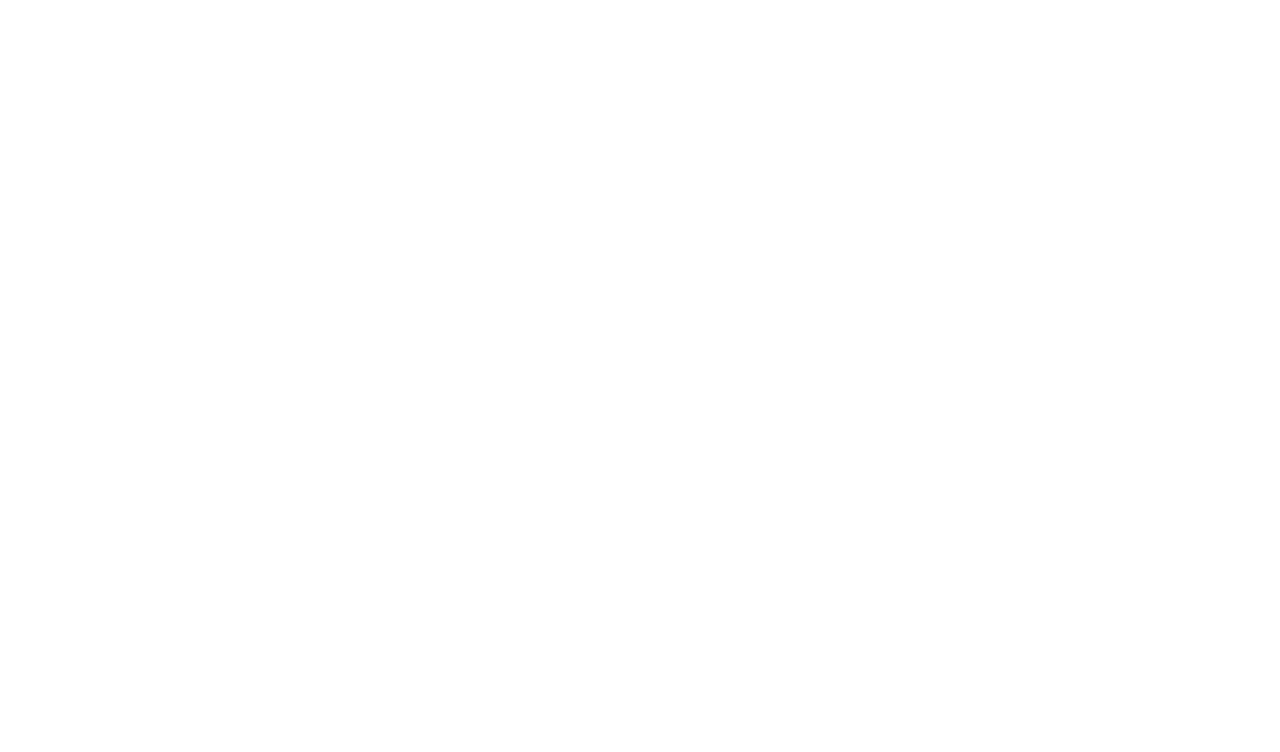
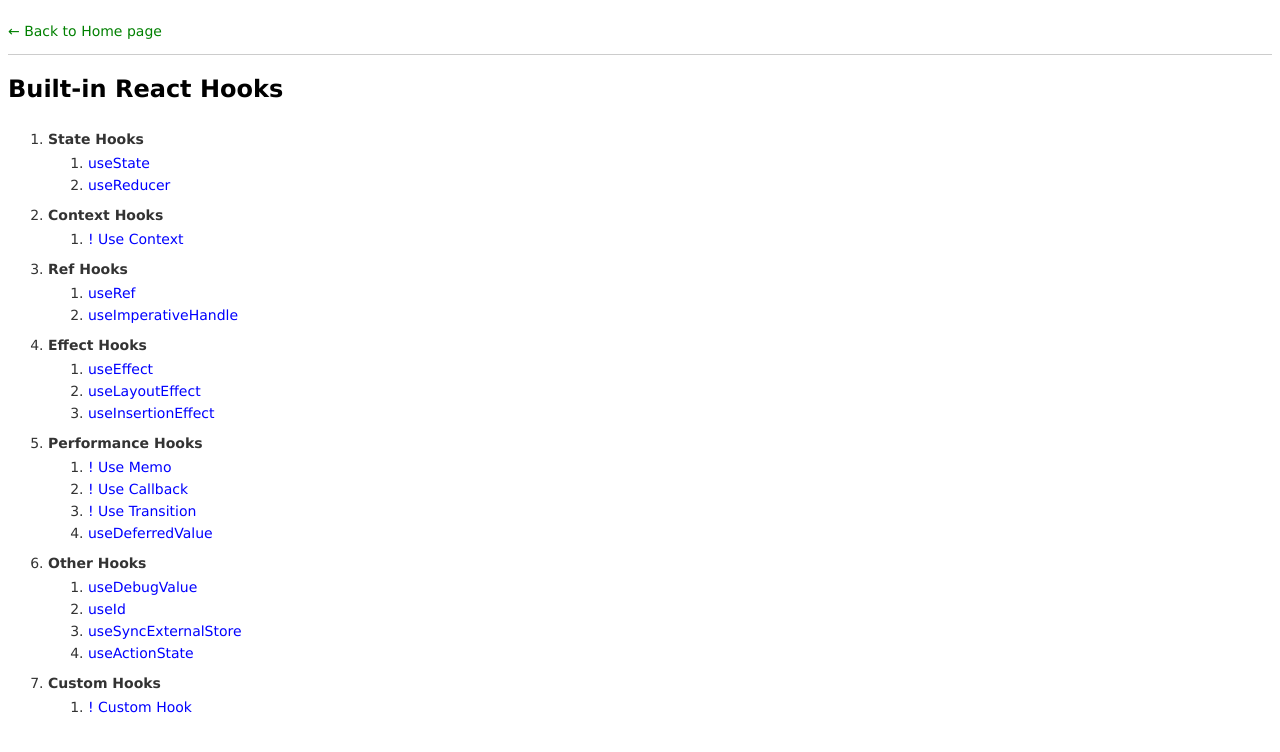
Before and after one commit to rajaovi/react-concepts, a React (Vite) app in the folder concepts/: page /hooks in a window 1280 px wide. Before the commit this address had no page. Shown: the top 752 px of the page. Built offline with nearby package versions, Linux system fonts and the light colour scheme.

Commit message:
Modifying Header for Back to page

```diff
--- a/concepts/src/App.css
+++ b/concepts/src/App.css
@@ -3,7 +3,7 @@
   flex-direction: column;
   align-items: center;
 }
-.homeNav li {
+li {
   padding: 3px 0;
   list-style: decimal;
 }
--- a/concepts/src/components/backToHome/index.jsx
+++ b/concepts/src/components/backToHome/index.jsx
@@ -1,11 +1,11 @@
 import React from "react";
 import { Link } from "react-router-dom";
 
-const BackToHome = () => {
+const BackToHome = ({ page, toPage }) => {
   return (
     <>
-      <Link className="backToHome" to="/">
-        &larr; Back to Home
+      <Link className="backToHome" to={toPage}>
+        &larr; Back to {page} page
       </Link>
     </>
   );
--- a/concepts/src/components/header/index.jsx
+++ b/concepts/src/components/header/index.jsx
@@ -2,10 +2,10 @@ import React from "react";
 import BackToHome from "../backToHome";
 import Title from "../title";
 
-const Header = ({ title }) => {
+const Header = ({ title, page = "Home", toPage = "/" }) => {
   return (
     <header>
-      <BackToHome />
+      <BackToHome page={page} toPage={toPage} />
       <Title title={title} />
     </header>
   );
--- a/concepts/src/pages/home/index.jsx
+++ b/concepts/src/pages/home/index.jsx
@@ -15,10 +15,10 @@ const Home = () => {
             <Link to="/portals">React Portals</Link>
           </li>
           <li>
-            <Link to="/lazysuspense">Lazy Suspense</Link>
+            <Link to="/lazysuspense">Lazy & Suspense</Link>
           </li>
           <li>
-            <Hooks />
+            <Link to="/hooks">Built-in React Hooks</Link>
           </li>
         </ul>
       </nav>
--- a/concepts/src/pages/hooks/customHook/index.jsx
+++ b/concepts/src/pages/hooks/customHook/index.jsx
@@ -1,7 +1,6 @@
-import React from 'react';
-import BackToHome from "../../../components/backToHome";
-import useFetch from './useFetch';
-import Title from "../../../components/title";
+import React from "react";
+import useFetch from "./useFetch";
+import Header from "../../../components/header";
 
 export default function CustomHook() {
   const { data, loading, error } = useFetch(
@@ -15,8 +14,7 @@ export default function CustomHook() {
 
   return (
     <>
-      <BackToHome />
-      <Title title="Custom Hook" />
+      <Header title="Custom Hook" page="Hooks" toPage="/hooks" />
       <div>
         {data.map((item) => (
           <p key={item.id}>{item.title}</p>
--- a/concepts/src/pages/hooks/index.jsx
+++ b/concepts/src/pages/hooks/index.jsx
@@ -1,10 +1,11 @@
 import React from "react";
 import { Link } from "react-router-dom";
+import Header from "../../components/header";
 
 export const Hooks = () => {
   return (
     <>
-      <p>Built-in React Hooks</p>
+      <Header title="Built-in React Hooks" />
       <ul>
         <li>
           <h5>State Hooks</h5>
--- a/concepts/src/pages/hooks/useCallback/index.jsx
+++ b/concepts/src/pages/hooks/useCallback/index.jsx
@@ -1,8 +1,7 @@
 import React, { useCallback, useState } from "react";
-import BackToHome from "../../../components/backToHome";
 import Product from "./product";
 import "./index.css";
-import Title from "../../../components/title";
+import Header from "../../../components/header";
 
 const UseCallBack = () => {
   console.log("useCallBack component rendered");
@@ -22,8 +21,7 @@ const UseCallBack = () => {
 
   return (
     <>
-      <BackToHome />
-      <Title title="useCallback" />
+      <Header title="useCallBack" page="Hooks" toPage="/hooks" />
       <div className="useCallBack">
         <h3>Count: {count}</h3>
         <button onClick={() => setCount(count + 1)}>Increment</button>
--- a/concepts/src/pages/hooks/useContext/index.jsx
+++ b/concepts/src/pages/hooks/useContext/index.jsx
@@ -1,17 +1,15 @@
 import React from "react";
+import Header from "../../../components/header";
 import FunctionComponent from "./functionComponent";
-import BackToHome from "../../../components/backToHome";
 import ThemeProvider from "./themeContext";
 import PropDrilling from "./propDrilling";
 import AvoidPropDrilling from "./avoidPropDrilling";
 import "./index.css";
-import Title from "../../../components/title";
 
 const UseContext = () => {
   return (
     <>
-      <BackToHome />
-      <Title title="Use Context" />
+      <Header title="useContext" page="Hooks" toPage="/hooks" />
       <ThemeProvider>
         <FunctionComponent />
         <>
--- a/concepts/src/pages/hooks/useMemo/index.jsx
+++ b/concepts/src/pages/hooks/useMemo/index.jsx
@@ -1,6 +1,5 @@
 import React, { useState, useMemo, useEffect } from 'react'
-import BackToHome from '../../../components/backToHome';
-import Title from "../../../components/title";
+import Header from "../../../components/header";
 
 export default function UseMemo() {
   const [number, setNumber] = useState(0);
@@ -23,8 +22,7 @@ export default function UseMemo() {
 
   return (
     <>
-      <BackToHome />
-      <Title title="Use Memo" />
+      <Header title="useMemo" page="Hooks" toPage="/hooks" />
       <h4>useMemo</h4>
       <input
         type="number"
--- a/concepts/src/pages/hooks/useReducer/index.jsx
+++ b/concepts/src/pages/hooks/useReducer/index.jsx
@@ -1,6 +1,5 @@
 import React, { useReducer, useEffect } from "react";
-import BackToHome from "../../../components/backToHome";
-import Title from "../../../components/title";
+import Header from "../../../components/header";
 
 const initialState = {
   time: 0,
@@ -41,8 +40,7 @@ const UseReducer = () => {
 
   return (
     <div>
-      <BackToHome />
-      <Title title="UseReducer" />
+      <Header title="useReducer" page="Hooks" toPage="/hooks" />
       <p>{state.time}s</p>
       <div>
         <button onClick={() => dispatch({ type: "start" })}>Start</button>
--- a/concepts/src/pages/hooks/useTransition/index.jsx
+++ b/concepts/src/pages/hooks/useTransition/index.jsx
@@ -1,6 +1,5 @@
 import React, { useState, useTransition } from "react";
-import BackToHome from "../../../components/backToHome";
-import Title from "../../../components/title";
+import Header from "../../../components/header";
 
 const defaultList = [1, 2, 3, 4, 5, 6];
 const listSize = 10000;
@@ -24,8 +23,7 @@ const UseTransition = () => {
 
   return (
     <>
-      <BackToHome />
-      <Title title="Use Transition" />
+      <Header title="useTransition" page="Hooks" toPage="/hooks" />
       <input type="text" value={name} onChange={handleChange} />
       {isPending ? (
         <h4>Loading</h4>
--- a/concepts/src/routes.jsx
+++ b/concepts/src/routes.jsx
@@ -11,12 +11,14 @@ import CustomHook from "./pages/hooks/customHook";
 import UseReducer from "./pages/hooks/useReducer";
 import Portals from "./pages/portals";
 import LazySuspense from "./pages/lazySuspense";
+import { Hooks } from "./pages/hooks";
 
 const RoutePage = () => {
   return (
     <Routes>
       <Route index element={<Home />} />
       <Route path="/liftstate" element={<LiftingState />} />
+      <Route path="/hooks" element={<Hooks />} />
       <Route path="/usememo" element={<UseMemo />} />
       <Route path="/usecallback" element={<UseCallBack />} />
       <Route path="/usecontext" element={<UseContext />} />
```
